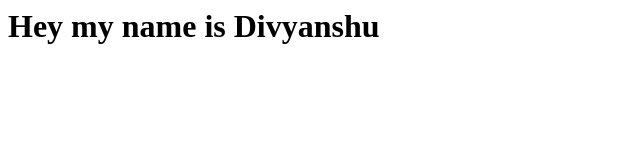
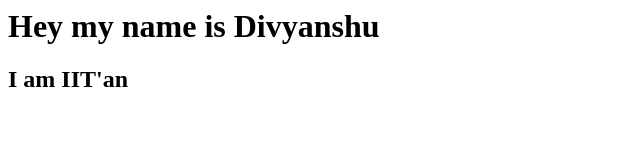
Before and after one commit to divyanshu643a/divyanshuliveweb, a plain HTML site: page index.html in a window 1280 px wide. Shown: the whole page, without its empty margins (0-640 px from the left). Drawn offline with Linux system fonts and the light colour scheme.

Commit message:
Update index.html

```diff
--- a/index.html
+++ b/index.html
@@ -1 +1,2 @@
 <h1>Hey my name is Divyanshu</h1>
+<h2>I am IIT'an</h2>
```
